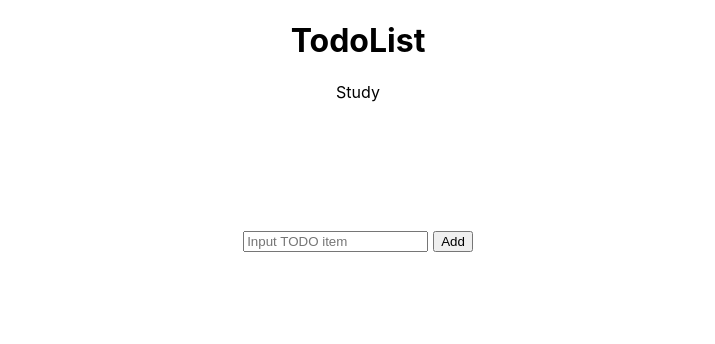
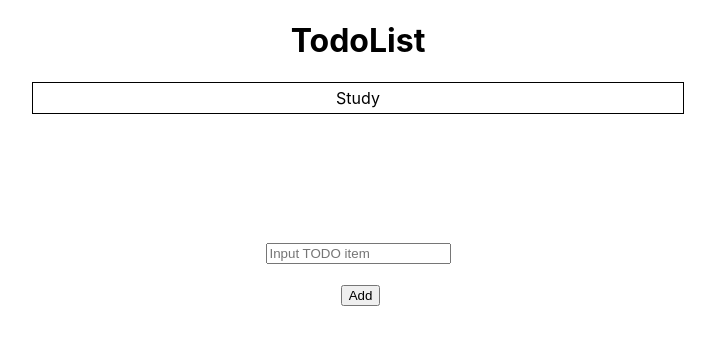
Before and after one commit to magluar/tw-react-todo-list, a React (Create React App) app: page / in a window 1280 px wide. Shown: the top 344 px of the page, without its empty margins (282-997 px from the left). Built offline with nearby package versions, Linux system fonts and the light colour scheme.

Commit message:
[todo][magluar] feat: add style and border for todo item

```diff
--- a/src/features/styles/TodoItem.css
+++ b/src/features/styles/TodoItem.css
@@ -1,4 +1,15 @@
 .TodoItem-todo.done {
-    color: green;
+    color: gray;
     text-decoration: line-through;
+    /* background-color: lightgoldenrodyellow; */
+    background-color: lightgray;
+    font-family:'Times New Roman', Times, serif;
 }
+
+.TodoItem-todo {
+    margin-top: 20px;
+    border: 1px solid black;
+    width: 50%;
+    margin: auto;
+    padding: 5px;
+}
--- a/src/features/todos/components/TodoForm.js
+++ b/src/features/todos/components/TodoForm.js
@@ -23,8 +23,11 @@ function TodoForm() {
             placeholder="Input TODO item"
             value={text}
             onChange={handleChange}></input>
+            <div>
+                <br></br>
             <button id="addBtn"
             onClick={handlerAdd}>Add</button>
+            </div>
         </div>
     )
 }
```
